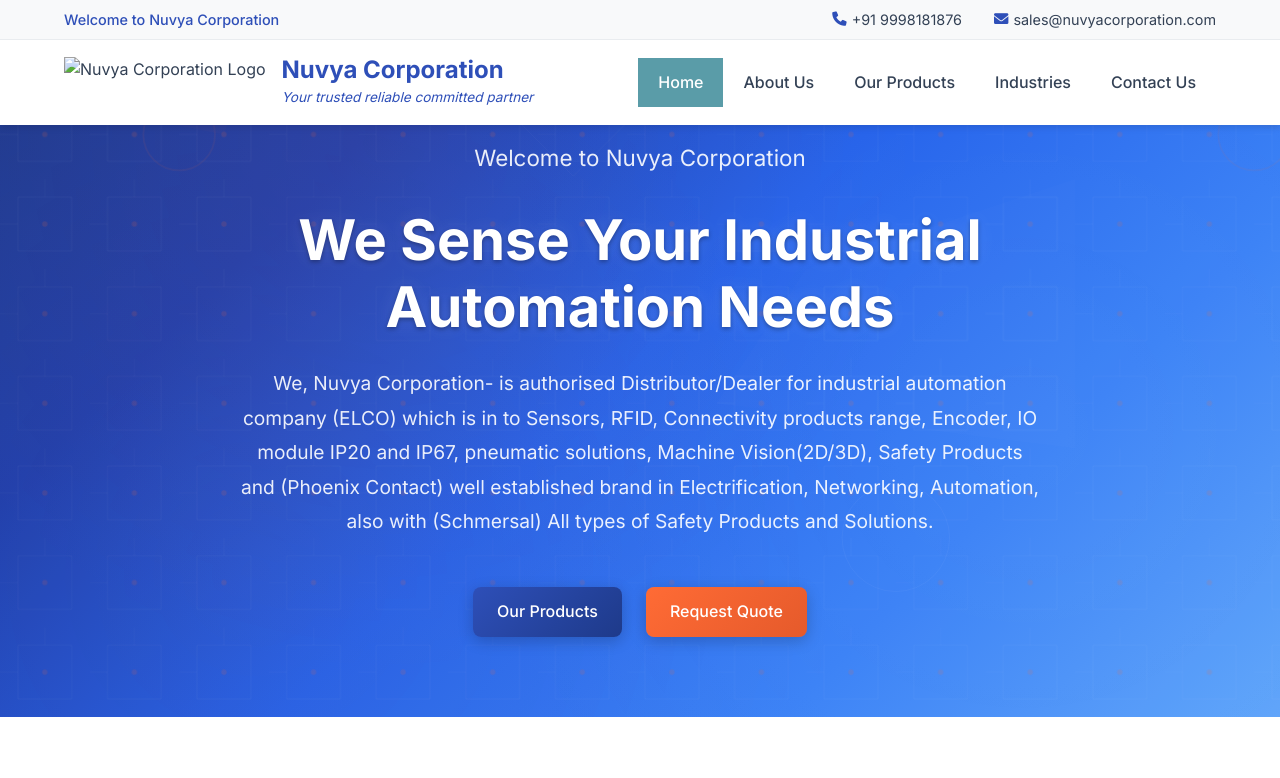
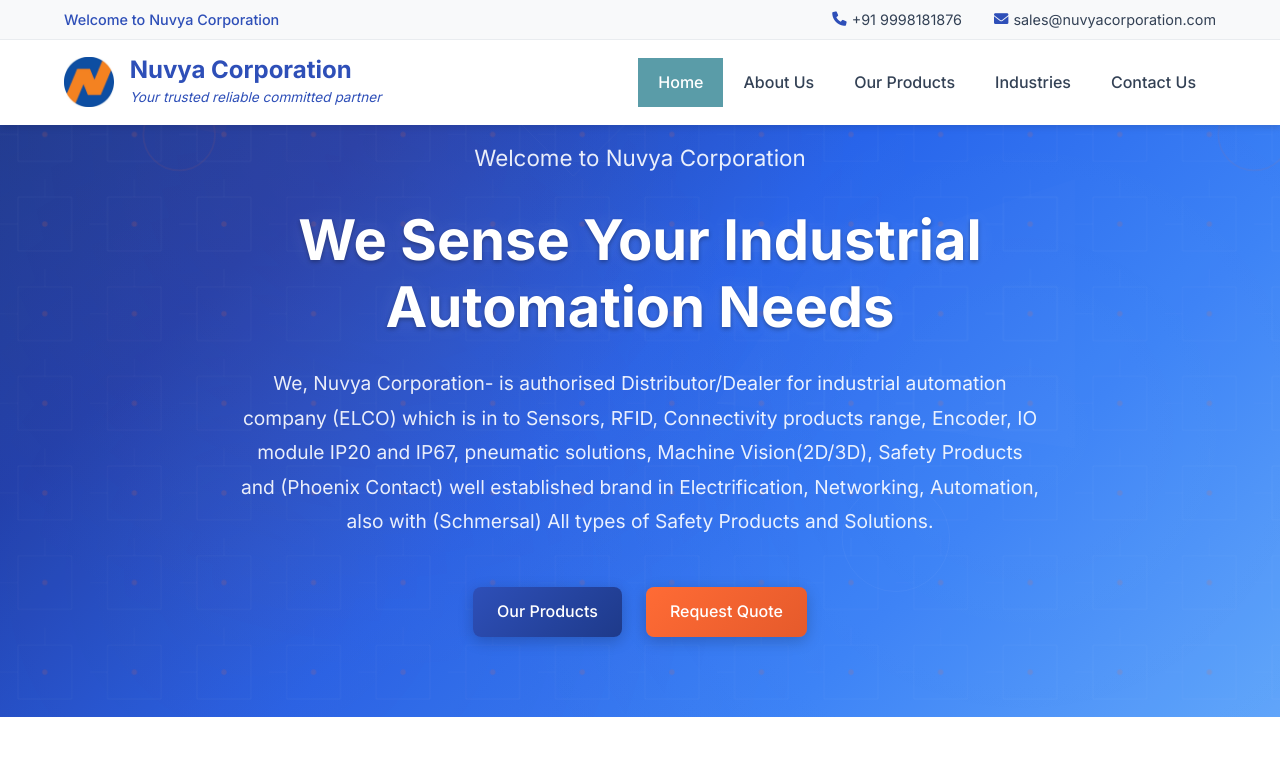
Before and after one commit to nileshshukla/nuvyacorporation, a plain HTML site: page v2/index.html in a window 1280 px wide. Shown: the top 778 px of the page. Drawn offline with Linux system fonts and the light colour scheme.

Commit message:
Fix logo path in v2 index.html to use images/logo/ directory

```diff
--- a/v2/index.html
+++ b/v2/index.html
@@ -28,7 +28,7 @@
         <div class="main-nav">
             <div class="container">
                 <div class="logo-section">
-                    <img src="nuvya-logo.jpg" alt="Nuvya Corporation Logo" class="logo">
+                    <img src="images/logo/nuvya-logo.jpg" alt="Nuvya Corporation Logo" class="logo">
                     <div class="brand-info">
                         <h1>Nuvya Corporation</h1>
                         <p>Your trusted reliable committed partner</p>
```
